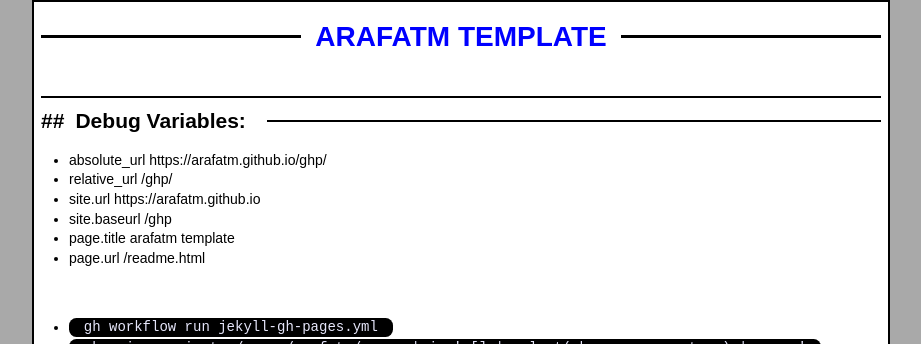
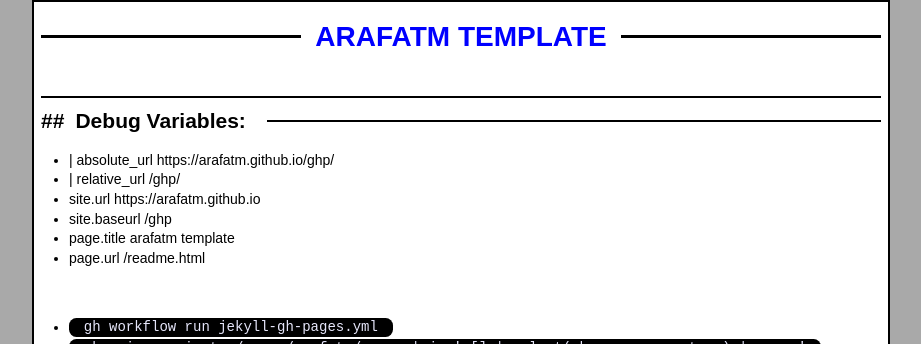
Before and after one commit to arafatm/ghp, a Jekyll site: the page built from readme.md, in a window 1280 px wide and 900 px high. Shown: the top 344 px of the window, without its empty margins (179-1100 px from the left). Built offline with Jekyll 4.4.1, drawn with Linux system fonts in a browser that asks for light colours; emoji names are drawn with the system emoji font; formulas are drawn with MathJax 3; the repository's description, which GitHub fills in, is left out.

Commit message:
Commit All

```diff
--- a/_includes/footer.html
+++ b/_includes/footer.html
@@ -2,6 +2,6 @@
   <span class="home"><a href="{{ '' | absolute_url }}">Home</a></span>
   <span class="github">
     <img class="ico" src="https://github.com/favicon.ico" />
-    <a href="{{ site.github.owner_url | append: site.baseurl }}">{{ site.github.owner_name }}</a>
+    <a href="{{ "https//github.com/arafatm" | append: site.baseurl }}">{{ site.github.owner_name }}</a>
   </span>
 </footer>
--- a/_layouts/home.html
+++ b/_layouts/home.html
@@ -2,18 +2,18 @@
 layout: default
 ---
 
-{% if site.baseurl == "/ghp" %}
 <section class="footer">
   <h2>Debug variables: </h2>
   <ul>
-    <li>absolute_url {{ '/' | absolute_url }} </li>
-    <li>relative_url {{ '/' | relative_url }} </li>
+    <li>| absolute_url {{ '/' | absolute_url }} </li>
+    <li>| relative_url {{ '/' | relative_url }} </li>
     <li>site.url {{ site.url }} </li>
     <li>site.baseurl {{ site.baseurl }} </li>
     <li>page.title {{ page.title }} </li>
     <li>page.url {{ page.url}} </li>
   </ul>
 </section>
+{% if site.baseurl == "/ghp" %}
 {% endif %}
 
 <article>
```
